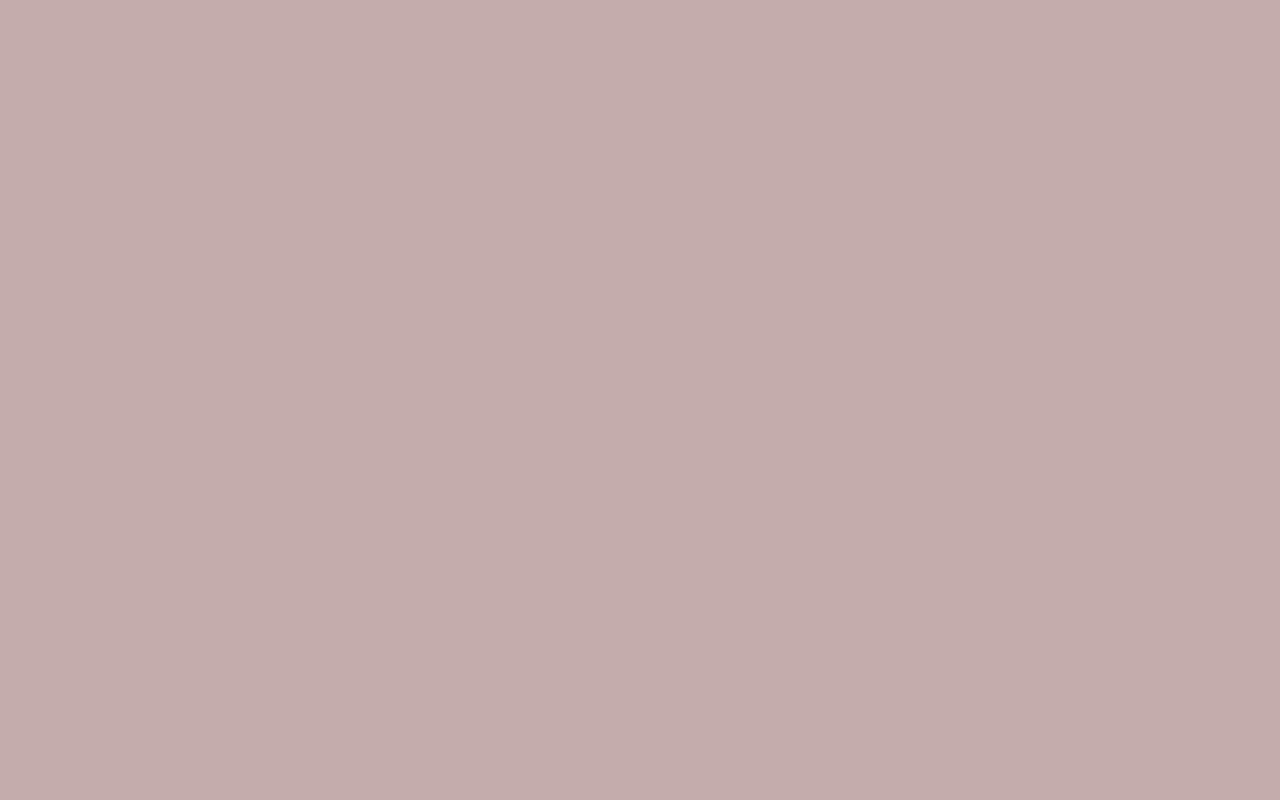
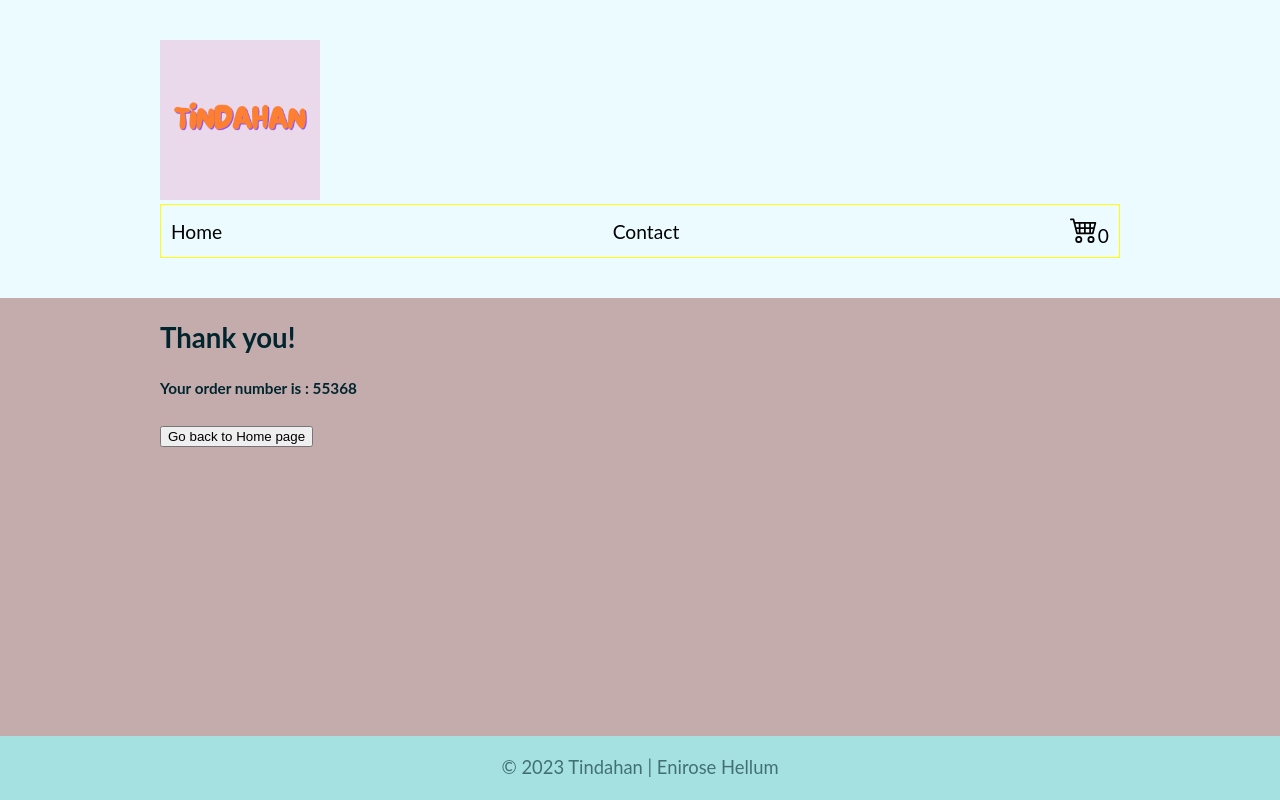
Before and after one commit to Enirose/Tindahan-React_CA, a React (Vite) app: page /checkout in a window 1280 px wide. Before the commit this address had no page. Built offline with nearby package versions, Linux system fonts and the light colour scheme.

Commit message:
added total and checkout page

```diff
--- a/src/App.jsx
+++ b/src/App.jsx
@@ -9,6 +9,7 @@ import Contact from "./pages/Contact/Contact";
 import Cart from "./pages/Cart/Cart";
 import Product from "./pages/Product/Product";
 import { ShoppingCartProvider } from "./Context/ShoppingCartContext";
+import Checkout from "./pages/Checkout/Checkout";
 
 const theme = {
   colors: {
@@ -31,6 +32,7 @@ export default function App() {
               <Route path="/product/:id" element={<Product />} />
               <Route path="/contact" element={<Contact />}></Route>
               <Route path="/cart" element={<Cart />}></Route>
+              <Route path="/checkout" element={<Checkout />}></Route>
             </Route>
           </Routes>
         </Router>
--- a/src/Context/ShoppingCartContext.jsx
+++ b/src/Context/ShoppingCartContext.jsx
@@ -47,8 +47,12 @@ export function ShoppingCartProvider ({ children }) {
         });
     }
 
+    const clear = (itemID) => {
+        return setCart ([]);
+    }
+
     return (
-        <ShoppingCartContext.Provider value={{addToCart, removeFromCart, cart, increaseQuantity, decreaseQuantity, totalItems, totalPrice}}>
+        <ShoppingCartContext.Provider value={{addToCart, removeFromCart, cart, increaseQuantity, decreaseQuantity, totalItems, totalPrice, clear}}>
             { children }
         </ShoppingCartContext.Provider>
 
--- a/src/components/Footer/Footer.jsx
+++ b/src/components/Footer/Footer.jsx
@@ -6,7 +6,6 @@ export default function Footer () {
     return (
         <StyledFooter>
             <Container>
-                <h1>Hulessaaaaas</h1>
                 <p>&copy; 2023 Tindahan | Enirose Hellum</p>
             </Container>
         </StyledFooter>
--- a/src/pages/Cart/Cart.jsx
+++ b/src/pages/Cart/Cart.jsx
@@ -2,11 +2,11 @@ import { ShoppingCartContext } from '../../Context/ShoppingCartContext';
 import { useContext } from 'react';
 import { Container } from '../../components/Styled/Container.styled';
 import { StyledCard } from '../../components/Styled/Card.styled';
-
+import { Link } from 'react-router-dom';
 
 export default function Cart() {
 
-  const { cart, increaseQuantity, decreaseQuantity} = useContext(ShoppingCartContext);
+  const { cart, increaseQuantity, decreaseQuantity, clear, totalPrice} = useContext(ShoppingCartContext);
 
   console.log(cart);
 
@@ -29,8 +29,8 @@ export default function Cart() {
               <button onClick={() => decreaseQuantity(item.id)}> - </button>
             </StyledCard>
           ))}
-          {/* <h3>Total: {totalPrice(item.id)}</h3>
-          <Link to={'/checkout'}><Button onClick={() => clear()}>Checkout</Button></Link> */}
+          <h3>Total: {totalPrice}</h3>
+          <Link to={'/checkout'}><button onClick={() => clear()}>Checkout</button></Link>
         </div>
       )}
     </Container>
--- /dev/null
+++ b/src/pages/Checkout/Checkout.jsx
@@ -0,0 +1,13 @@
+import { Link } from "react-router-dom"
+import { Container } from "../../components/Styled/Container.styled"
+
+export default function Checkout () {
+    return (
+        <Container>
+            <h2>Thank you!</h2>
+            <h5>Your order number is : 55368</h5>
+            <Link to='/' ><button>Go back to Home page</button></Link>
+        </Container>
+
+    )
+}
--- a/src/pages/Home/Home.jsx
+++ b/src/pages/Home/Home.jsx
@@ -64,8 +64,7 @@ export default function Home() {
           <StyledCard key={product.id}>
             <div> <img src={product.imageUrl} alt={product.title}/></div>
             <h2> {product.title}</h2>
-            <h4>{product.price} {product.discountedPrice}</h4>
-            <div>{product.description}</div>
+            <h4>{product.discountedPrice}</h4>
             <Link to={`/product/${product.id}`}><button>View Product</button></Link>
 
 
```
